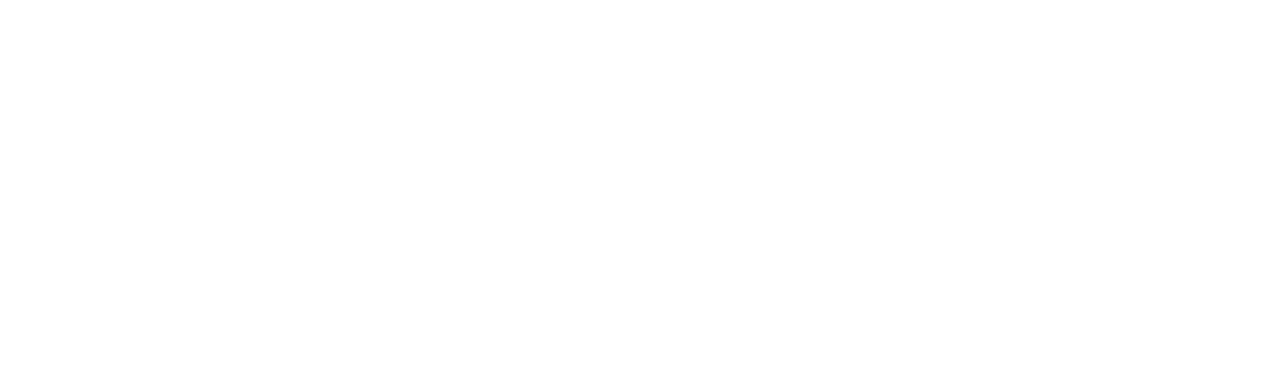
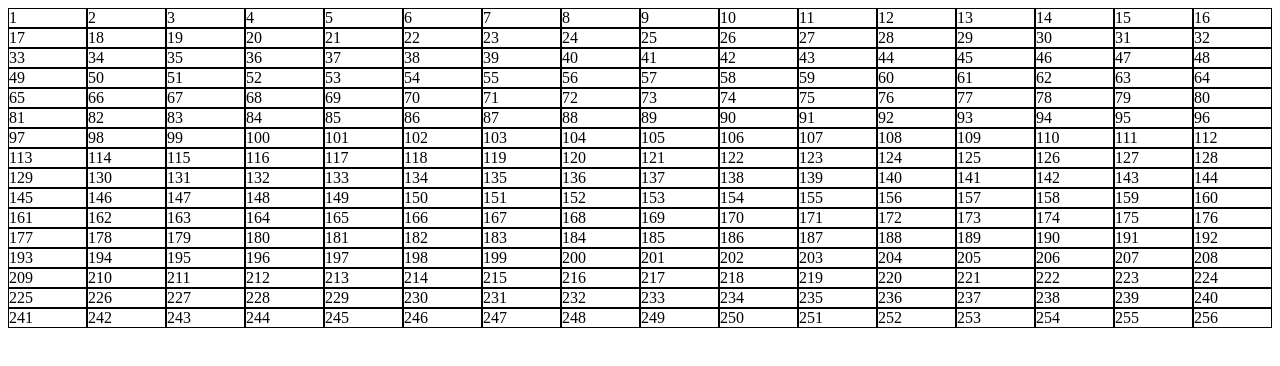
Before and after one commit to pebaha-/etch-a-sketch, a plain HTML site: page index.html in a window 1280 px wide. Drawn offline with Linux system fonts and the light colour scheme.

Commit message:
Add 16x16 grid with hover effect

```diff
--- a/index.html
+++ b/index.html
@@ -7,6 +7,7 @@
     <title>Etch-a-sketch</title>
   </head>
   <body>
+    <div id="container"></div>
   </body>
   <script src="script.js"></script>
 </html>
--- a/script.js
+++ b/script.js
@@ -0,0 +1,12 @@
+const container = document.querySelector("#container");
+let gridSize = 16;
+
+for (i = 1; i <= gridSize * gridSize; i++) {
+    let div = document.createElement("div");
+    div.setAttribute("class", "grid-element")
+    div.addEventListener('mouseenter', (event) => {
+        div.classList.add("colored-div");
+    });
+    div.textContent = i;
+    container.appendChild(div);
+}
--- a/style.css
+++ b/style.css
@@ -0,0 +1,15 @@
+#container {
+    display: flex;
+    flex-wrap: wrap;
+}
+
+.grid-element {
+    border: 1px solid black;
+    flex-grow: 1;
+    flex-shrink: 0;
+    flex-basis: 6%;
+}
+
+.colored-div {
+    background-color: chartreuse;
+}
```
